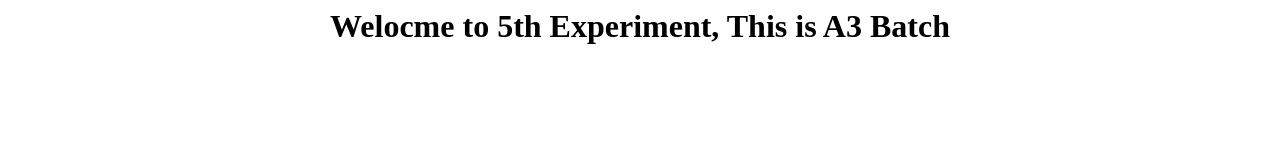
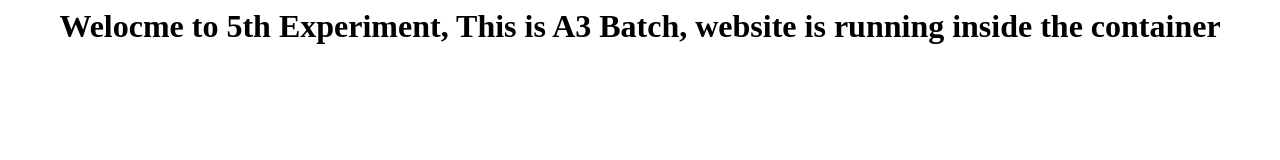
Before and after one commit to sveridevops/ra3website, a plain HTML site: page index.html in a window 1280 px wide. Drawn offline with Linux system fonts and the light colour scheme.

Commit message:
dockerfile created

```diff
--- a/index.html
+++ b/index.html
@@ -1 +1 @@
-<center><h1>Welocme to 5th Experiment, This is A3 Batch</h1></center>
+<center><h1>Welocme to 5th Experiment, This is A3 Batch, website is running inside the container</h1></center>
```
Also changed, not shown: 1 other file.
